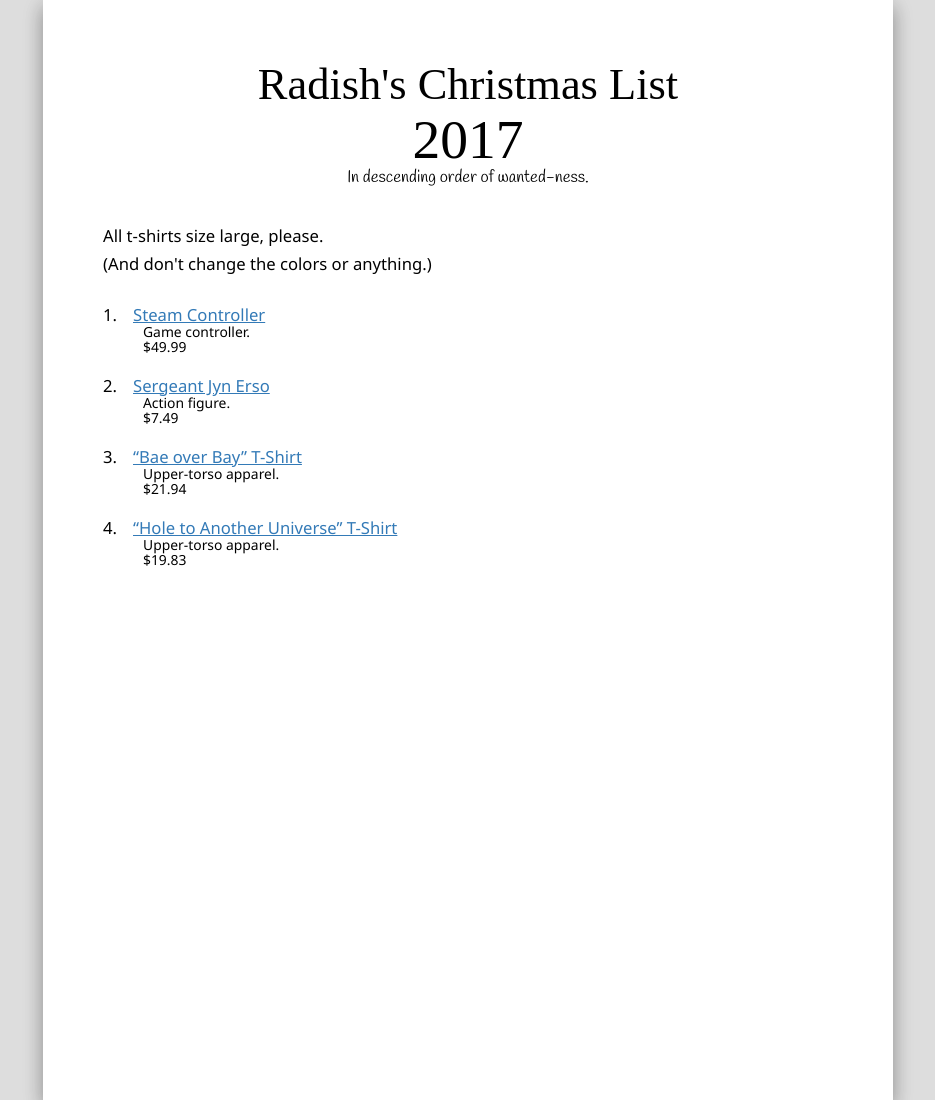
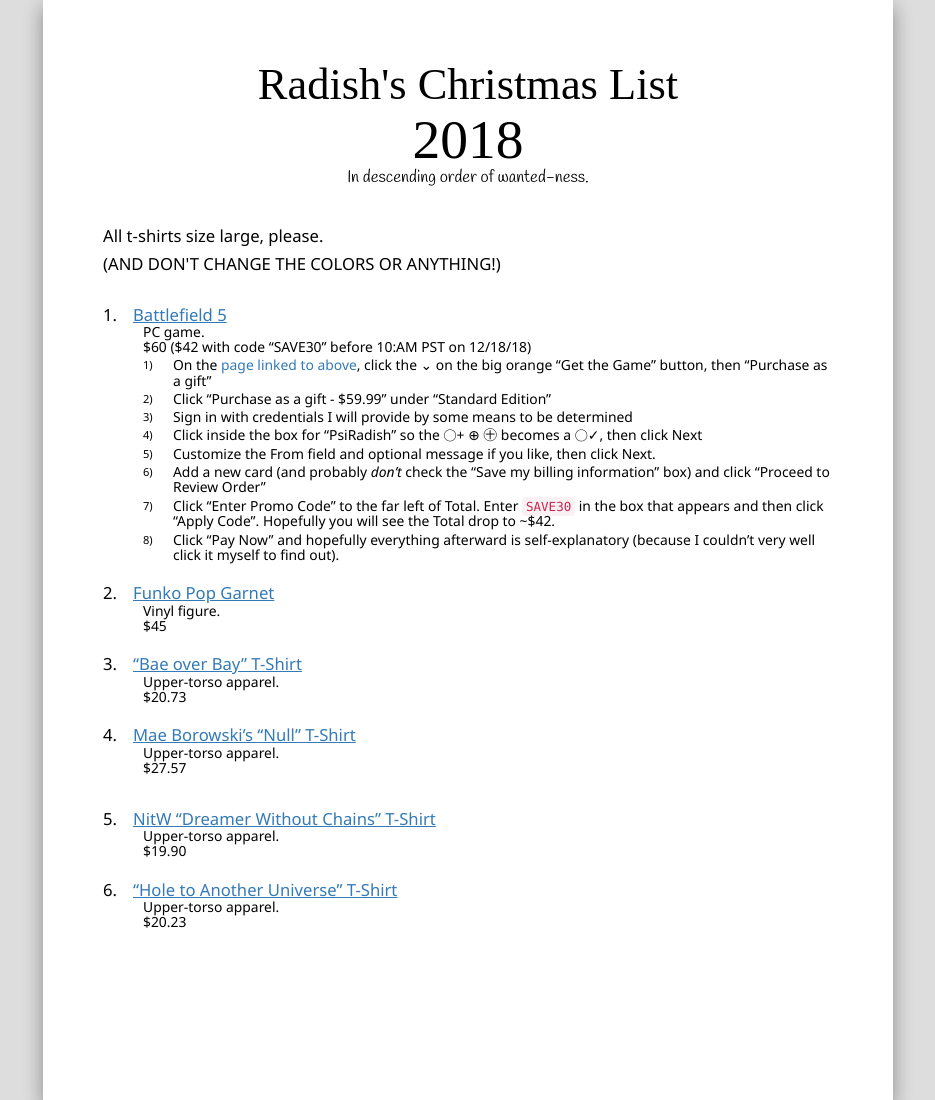
Before and after one commit to PsiRadish/psiradish.github.io, a Jekyll site: the page built from gift.html, in a window 1280 px wide. Shown: the whole page, without its empty margins (172-1107 px from the left). Built offline with Jekyll 4.4.1, drawn with Linux system fonts in a browser that asks for light colours; nearby versions of some CDN libraries; some web fonts are replaced.

Commit message:
Christmas 2018

```diff
--- a/_data/gifts.yml
+++ b/_data/gifts.yml
@@ -1,23 +1,40 @@
 prescript:
-  - text: "All t-shirts size large, please."
-  - text: (And don't change the colors or anything.)
+  - text: All t-shirts size large, please.
+  - text: (AND DON'T CHANGE THE COLORS OR ANYTHING!)
 current:
-  - name: "Steam Controller"
-    link: "http://store.steampowered.com/app/353370/Steam_Controller/"
-    description: Game controller.
-    price: $49.99
-  - name: Sergeant Jyn Erso
-    link: "https://www.amazon.com/Star-Wars-Black-Rogue-Sergeant/dp/B01943RZDS"
-    description: Action figure.
-    price: $7.49
+  - name: Battlefield 5
+    link: "https://www.origin.com/usa/en-us/store/battlefield/battlefield-v"
+    description: PC game.
+    price: "$60 ($42 with code “SAVE30” before 10:AM PST on 12/18/18)"
+    osublist:
+      - text: "On the [page linked to above](https://www.origin.com/usa/en-us/store/battlefield/battlefield-v), click the ⌄ on the big orange “Get the Game” button, then “Purchase as a gift”"
+      - text: Click “Purchase as a gift - $59.99” under “Standard Edition”
+      - text: Sign in with credentials I will provide by some means to be determined
+      - text: Click inside the box for “PsiRadish” so the ⃝+ ⊕ ㊉ becomes a ⃝✓, then click Next
+      - text: Customize the From field and optional message if you like, then click Next.
+      - text: Add a new card (and probably _don't_ check the “Save my billing information” box) and click “Proceed to Review Order”
+      - text: Click “Enter Promo Code” to the far left of Total. Enter `SAVE30` in the box that appears and then click “Apply Code”. Hopefully you will see the Total drop to ~$42.
+      - text: Click “Pay Now” and hopefully everything afterward is self-explanatory (because I couldn't very well click it myself to find out).
+  - name: Funko Pop Garnet
+    link: "https://www.amazon.com/Funko-Animation-Steven-Universe-GARNET/dp/B01CTCN2U6"
+    description: Vinyl figure.
+    price: $45
   - name: “Bae over Bay” T-Shirt
     link: "https://www.redbubble.com/people/dejameprobar/works/23984899-life-is-strange-bae-over-bay-pricefield?p=t-shirt&size=large"
     description: Upper-torso apparel.
-    price: $21.94
+    price: $20.73
+  - name: Mae Borowski’s “Null” T-Shirt
+    link: "https://www.redbubble.com/people/b-lindz-design/works/31064195-mae-borowski-shirt-night-in-the-woods?p=mens-graphic-t-shirt&size=large"
+    description: Upper-torso apparel.
+    price: $27.57
+  - name: NitW “Dreamer Without Chains” T-Shirt
+    link: "https://www.redbubble.com/people/asilentcowbell/works/32484255-dreamer-without-chains?p=t-shirt&style=mens&size=large"
+    description: Upper-torso apparel.
+    price: $19.90
   - name: “Hole to Another Universe” T-Shirt
     link: "https://www.redbubble.com/people/artisticaviary/works/15825692-hole-to-another-universe-graffiti-life-is-strange-tilted?p=t-shirt&size=large&body_color=heather_grey"
     description: Upper-torso apparel.
-    price: $19.83
+    price: $20.23
 # postscript:
 #   - text: "[Click here](https://support.steampowered.com/kb_article.php?p_faqid=549#gifts-whatare) for how to send a gift on Steam."
 example:
--- a/gift.html
+++ b/gift.html
@@ -2,7 +2,7 @@
 permalink: /gift/
 layout: gift_list
 occasion: Christmas
-year: 2017
+year: 2018
 ---
 
 {% if site.data.gifts.prescript %}
@@ -28,6 +28,13 @@
      {% endfor %}
       </ol></li>
     {% endif %}
+    {% if gift.usublist %}
+      <li><ul class="sublist">
+     {% for subitem in gift.usublist %}
+      <li>{{ subitem.text | markdownify }}</li>
+     {% endfor %}
+      </ul></li>
+    {% endif %}
     </ul>
   </li>
 {% endfor %}
```
